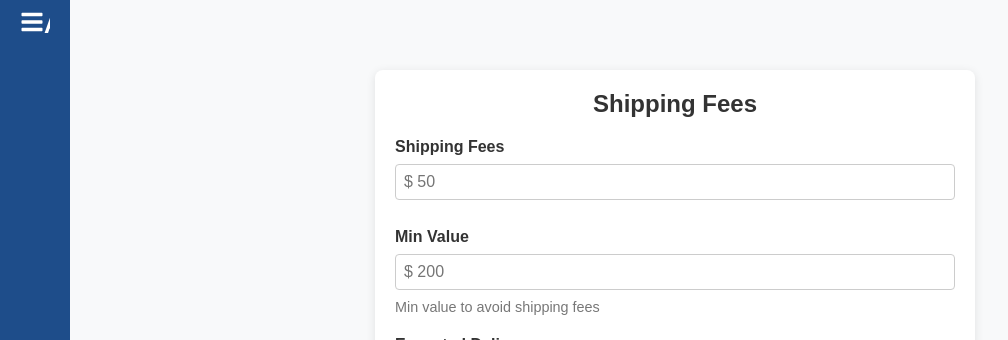
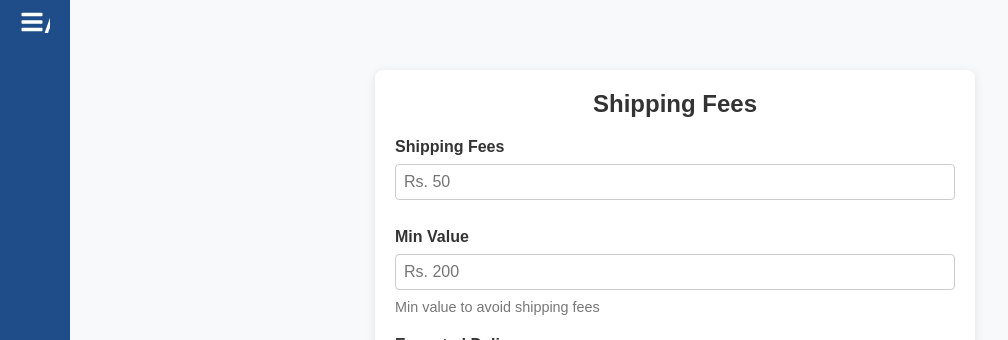
Before and after one commit to aniketsol456/fabric_selling_system_admin, a React (Create React App) app: page /shipping in a window 1280 px wide. Shown: the top 340 px of the page, without its empty margins (0-1008 px from the left). Built offline with nearby package versions, Linux system fonts and the light colour scheme.

Commit message:
making structue of shippinh

```diff
--- a/src/Components/Shipping.js
+++ b/src/Components/Shipping.js
@@ -8,11 +8,11 @@ const Shipping = () => {
             <form>
                 <div class="form-group">
                     <label for="shipping-fees">Shipping Fees</label>
-                    <input type="text" id="shipping-fees" placeholder="$ 50" />
+                    <input type="text" id="shipping-fees" placeholder="Rs. 50" />
                 </div>
                 <div class="form-group">
                     <label for="min-value">Min Value</label>
-                    <input type="text" id="min-value" placeholder="$ 200" />
+                    <input type="text" id="min-value" placeholder="Rs. 200" />
                     <small>Min value to avoid shipping fees</small>
                 </div>
                 <div class="form-group">
```
